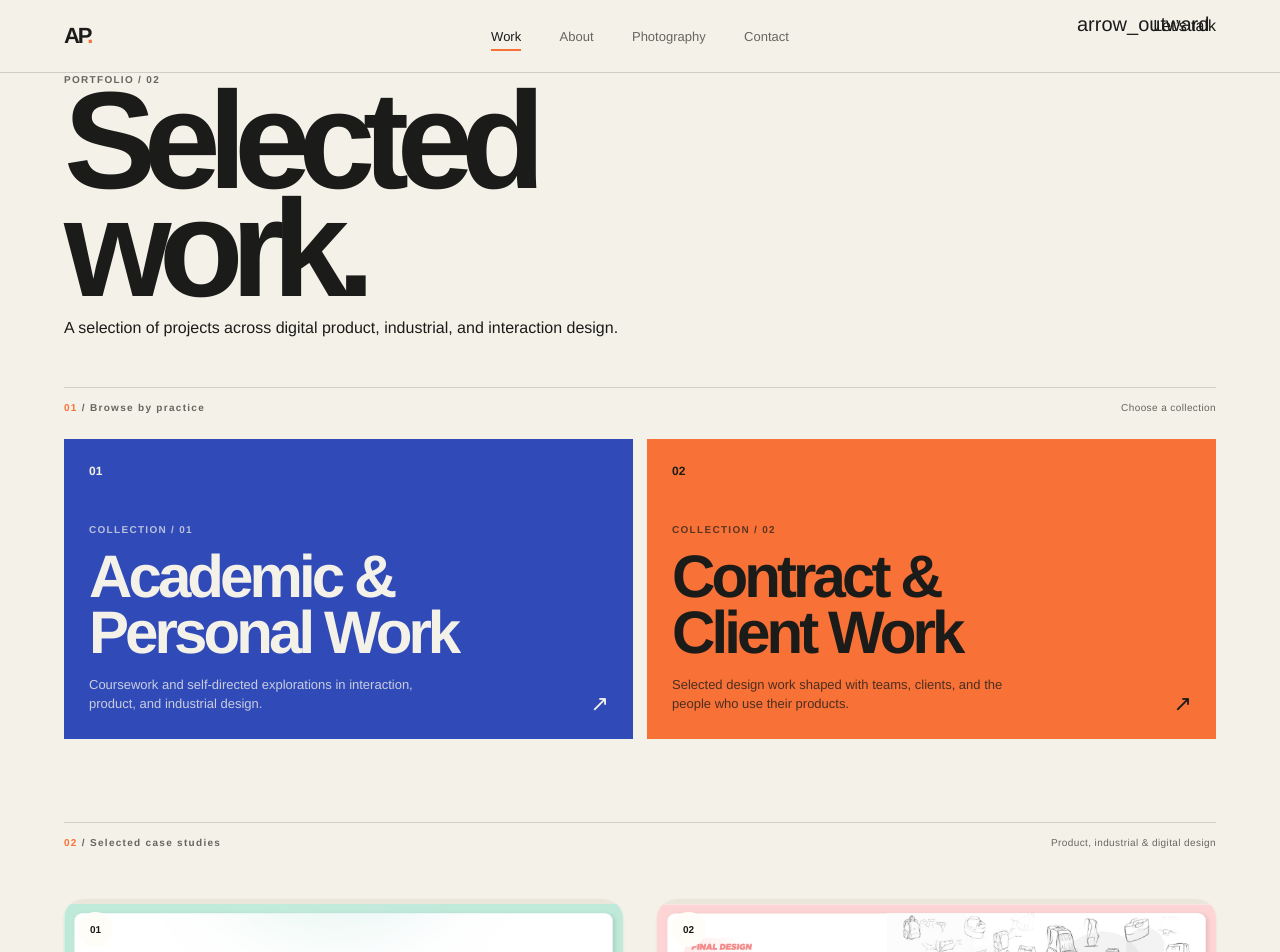
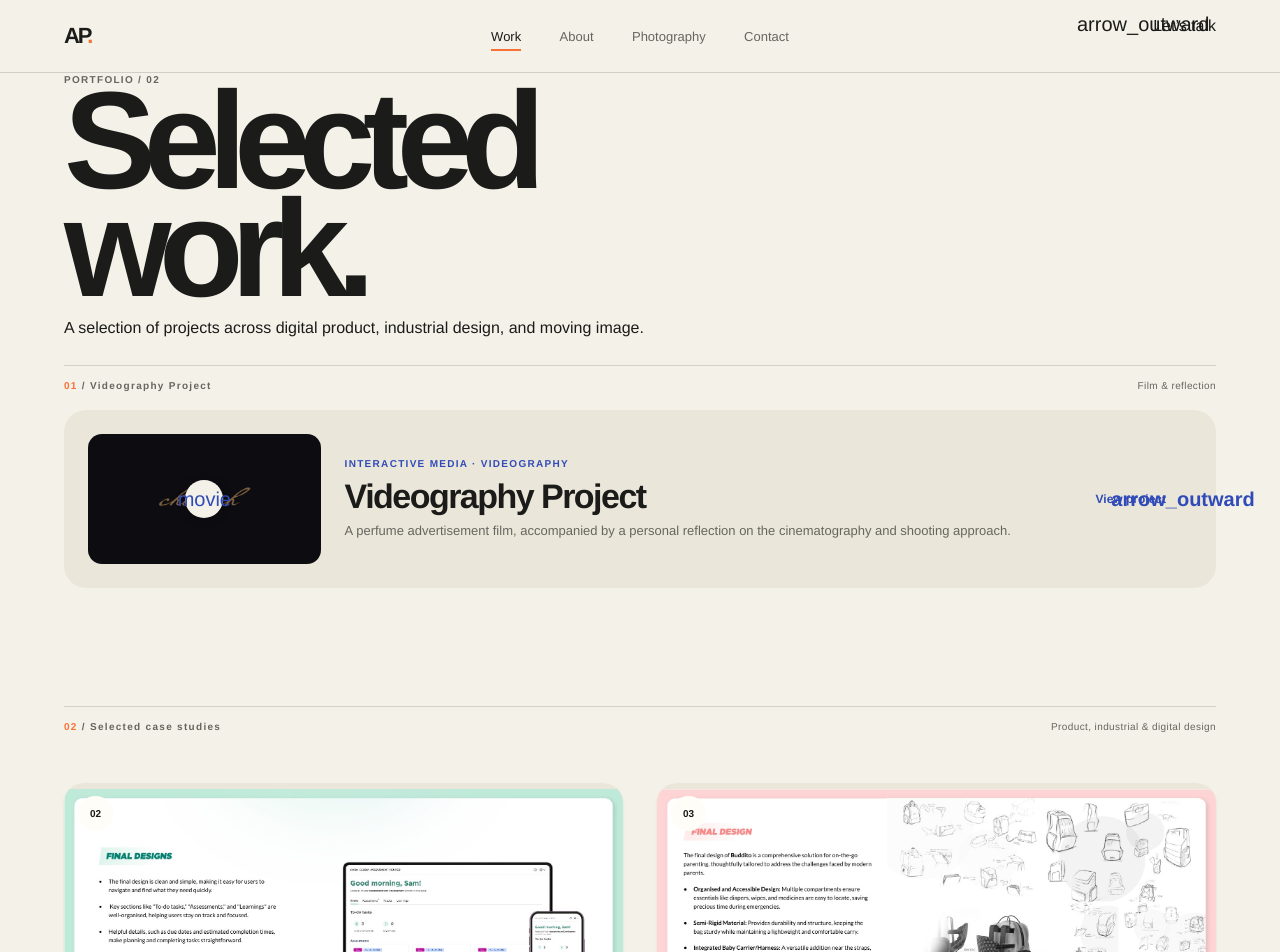
Before and after one commit to atharvap99/portfolio26, a React (Vite) app: page /work in a window 1280 px wide. Shown: the top 952 px of the page. Built offline with nearby package versions, Linux system fonts and the light colour scheme.

Commit message:
Feature videography project in selected work

```diff
--- a/src/components/CaseStudyTemplate.tsx
+++ b/src/components/CaseStudyTemplate.tsx
@@ -82,7 +82,7 @@ function CaseStudyTemplate({
       {project && <ProjectNotes project={project} />}
       {isTemplate && <TemplateContext />}
 
-      <DoubleDiamond />
+      {mediaProject && <DoubleDiamond />}
 
       {isTemplate && <TemplateExploration />}
 
--- a/src/pages/Home.tsx
+++ b/src/pages/Home.tsx
@@ -4,7 +4,9 @@ import designerDoodle from '../assets/designer-doodle.png';
 import SectionHeading from '../components/SectionHeading';
 import Testimonials from '../components/Testimonials';
 import { MaterialRouteAction } from '../components/MaterialMedia';
-import { workCategories } from '../data/work';
+import MovingImageProjectCard from '../components/MovingImageProjectCard';
+import ProjectCard from '../components/ProjectCard';
+import { portfolioProjects } from '../data/projects';
 
 function Home() {
   return (
@@ -66,41 +68,17 @@ function Home() {
       </section>
 
       <section className="work-preview page-shell">
-        <SectionHeading index="02" label="Selected work" note="Two parts of the practice" />
-        <div className="category-grid">
-          <Link className="category-card academic-card" to={workCategories.academic.path}>
-            <div className="category-art art-academic">
-              <span className="art-index">01</span>
-              <span className="art-ring ring-one" />
-              <span className="art-ring ring-two" />
-              <span className="art-cross">+</span>
-              <span className="art-label">STUDY / EXPLORE / MAKE</span>
-            </div>
-            <div className="category-meta">
-              <div>
-                <p>ACADEMIC & PERSONAL</p>
-                <h3>Questions worth<br />following.</h3>
-              </div>
-              <span className="arrow-circle" aria-hidden="true">↗</span>
-            </div>
-          </Link>
-          <Link className="category-card client-card" to={workCategories.client.path}>
-            <div className="category-art art-client">
-              <span className="art-index">02</span>
-              <span className="art-panel" />
-              <span className="art-label">PARTNER / DESIGN / DELIVER</span>
-            </div>
-            <div className="category-meta">
-              <div>
-                <p>CONTRACT & CLIENT</p>
-                <h3>Work made<br />together.</h3>
-              </div>
-              <span className="arrow-circle" aria-hidden="true">↗</span>
-            </div>
-          </Link>
+        <SectionHeading index="02" label="Selected work" note="Products, objects & moving image" />
+        <div className="home-featured-project">
+          <MovingImageProjectCard />
+        </div>
+        <div className="portfolio-project-grid home-project-grid">
+          {portfolioProjects.map((project, index) => (
+            <ProjectCard project={project} number={'0' + (index + 2)} key={project.slug} />
+          ))}
         </div>
         <div className="work-preview-footer">
-          <span>PROJECT ARCHIVE / IN PROGRESS</span>
+          <span>FIVE SELECTED PROJECTS</span>
           <Link className="text-link" to="/work">
             View all work <span aria-hidden="true">↗</span>
           </Link>
--- a/src/pages/Work.tsx
+++ b/src/pages/Work.tsx
@@ -1,9 +1,7 @@
 import './Work.css';
-import { Link } from 'react-router-dom';
 import SectionHeading from '../components/SectionHeading';
 import ProjectCard from '../components/ProjectCard';
 import MovingImageProjectCard from '../components/MovingImageProjectCard';
-import { workCategories } from '../data/work';
 import { portfolioProjects } from '../data/projects';
 
 function Work() {
@@ -12,44 +10,25 @@ function Work() {
       <header className="page-intro">
         <p className="eyebrow">PORTFOLIO / 02</p>
         <h1>Selected<br /><span>work.</span></h1>
-        <p className="page-deck">A selection of projects across digital product, industrial, and interaction design.</p>
+        <p className="page-deck">A selection of projects across digital product, industrial design, and moving image.</p>
       </header>
-      <section className="work-index">
-        <SectionHeading index="01" label="Browse by practice" note="Choose a collection" />
-        <div className="work-index-grid">
-          {[workCategories.academic, workCategories.client].map((category, index) => (
-            <Link
-              to={category.path}
-              className={'work-index-card index-card-' + index}
-              key={category.path}
-            >
-              <span className="index-card-number">0{index + 1}</span>
-              <div>
-                <p className="eyebrow">COLLECTION / 0{index + 1}</p>
-                <h2>{category.title}</h2>
-                <p>{category.description}</p>
-              </div>
-              <span className="index-card-arrow" aria-hidden="true">↗</span>
-            </Link>
-          ))}
-        </div>
+
+      <section className="moving-image-project">
+        <SectionHeading index="01" label="Videography Project" note="Film & reflection" />
+        <MovingImageProjectCard />
       </section>
+
       <section className="existing-projects">
         <SectionHeading index="02" label="Selected case studies" note="Product, industrial & digital design" />
-        {/* I replaced the draft project rows with the four case studies from my portfolio. */}
         <div className="portfolio-project-grid work-project-grid">
           {portfolioProjects.map((project, index) => (
             <ProjectCard
               project={project}
-              number={'0' + (index + 1)}
+              number={'0' + (index + 2)}
               key={project.slug}
             />
           ))}
         </div>
-      </section>
-      <section className="moving-image-project">
-        <SectionHeading index="03" label="Moving image" note="Film & reflection" />
-        <MovingImageProjectCard />
       </section>
     </div>
   );
--- a/src/pages/WorkCategory.tsx
+++ b/src/pages/WorkCategory.tsx
@@ -34,7 +34,11 @@ function WorkCategory({
         <p className="page-deck">{description}</p>
       </header>
       <section className="category-content">
-        <SectionHeading index="01" label="Project archive" note="A growing collection" />
+        <SectionHeading
+          index="01"
+          label="Projects in this category"
+          note={showMovingImage ? `${projects.length} case studies and 1 film` : `${projects.length} case studies`}
+        />
         {projects.length ? (
           <>
             <div className="portfolio-project-grid">
```
